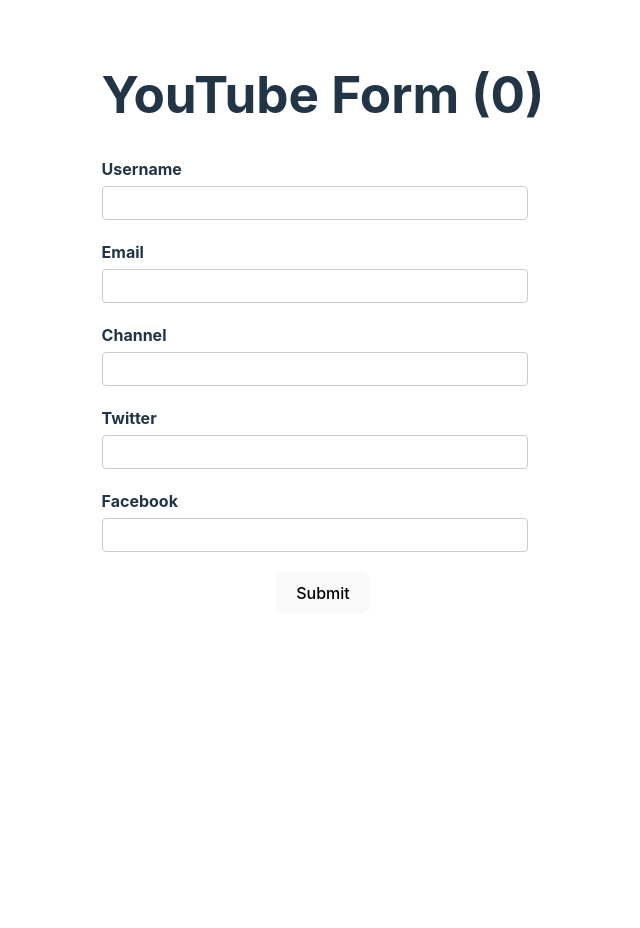
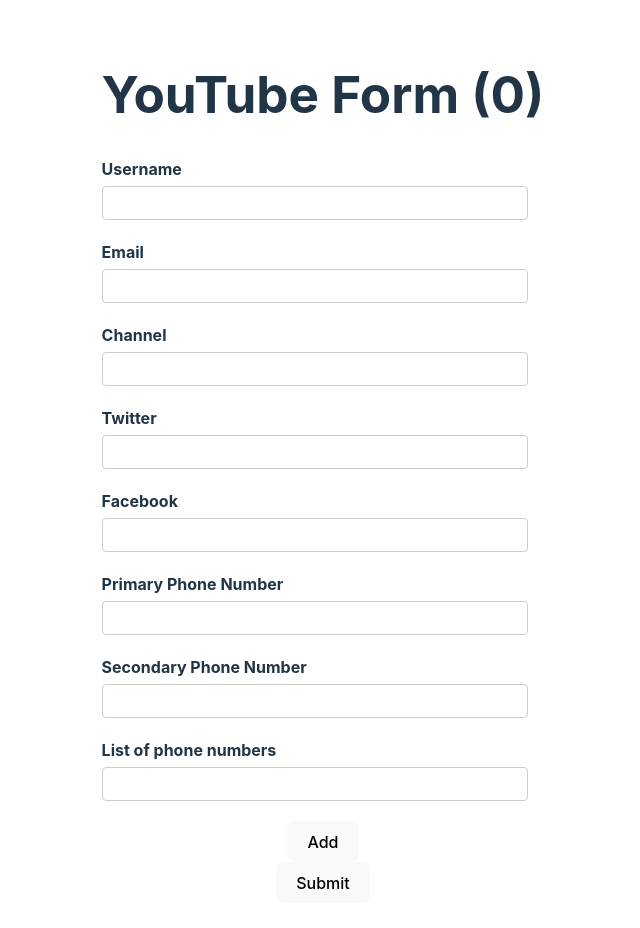
Before and after one commit to gyawali9/react-hook-form-tut, a React (Create React App) app: page / in a window 1280 px wide. Shown: the top 928 px of the page, without its empty margins (317-957 px from the left). Before the commit the page ends 800 px from the top, so only its background shows below. Built offline with nearby package versions, Linux system fonts and the light colour scheme; the HTML template or start-up script is replaced by a standard one.

Commit message:
fix: dynamic field with append and remove

```diff
--- a/src/components/YouTubeForm.tsx
+++ b/src/components/YouTubeForm.tsx
@@ -1,4 +1,4 @@
-import { useForm } from "react-hook-form";
+import { useForm, useFieldArray } from "react-hook-form";
 import { DevTool } from "@hookform/devtools";
 
 let renderCount = 0;
@@ -11,6 +11,11 @@
     twitter: string;
     facebook: string;
   };
+  // implementing array
+  phoneNumbers: string[];
+  phNumbers: {
+    number: string;
+  }[];
 };
 
 const YouTubeForm = () => {
@@ -28,6 +33,8 @@
         twitter: "",
         facebook: "",
       },
+      phoneNumbers: ["", ""],
+      phNumbers: [{ number: "" }],
     },
 
     // fload saved data (here: email form api)
@@ -41,9 +48,13 @@
     //   }
     // }
   });
+  const { fields, append, remove } = useFieldArray({
+    name: "phNumbers",
+    control,
+  });
 
   const formSubmithandler = (data: FormValues) => {
-    alert(data)
+    alert(data);
     console.log("form submitted", data);
     // alert(JSON.stringify(data));
   };
@@ -115,6 +126,46 @@
           <label htmlFor="facebook">Facebook</label>
           <input type="text" id="facebook" {...register("social.facebook")} />
         </div>
+        <div className="form-control">
+          <label htmlFor="primary-phone">Primary Phone Number</label>
+          <input
+            type="text"
+            id="primary-phone"
+            {...register("phoneNumbers.0")}
+          />
+        </div>
+        <div className="form-control">
+          <label htmlFor="secondary-phone">Secondary Phone Number</label>
+          {/* dot notation should be used instead of [] notation */}
+          <input
+            type="text"
+            id="secondary-phone"
+            {...register("phoneNumbers.1")}
+          />
+        </div>
+        <div>
+          <label htmlFor="">List of phone numbers</label>
+          <div>
+            {fields.map((field, index) => {
+              return (
+                <div className="form-control" key={field.id}>
+                  <input
+                    type="text"
+                    {...register(`phNumbers.${index}.number` as const)}
+                  />
+                  {index > 0 && (
+                    <button type="button" onClick={() => remove(index)}>
+                      Remove
+                    </button>
+                  )}
+                </div>
+              );
+            })}
+            <button type="button" onClick={() => append({ number: "" })}>
+              Add
+            </button>
+          </div>
+        </div>
 
         <button>Submit</button>
       </form>
```
